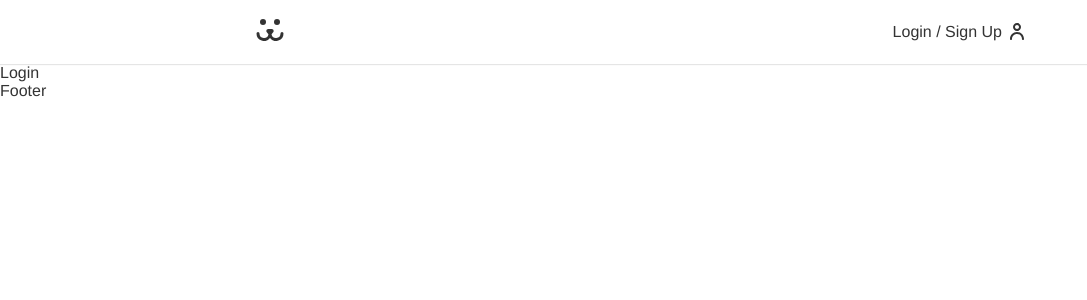
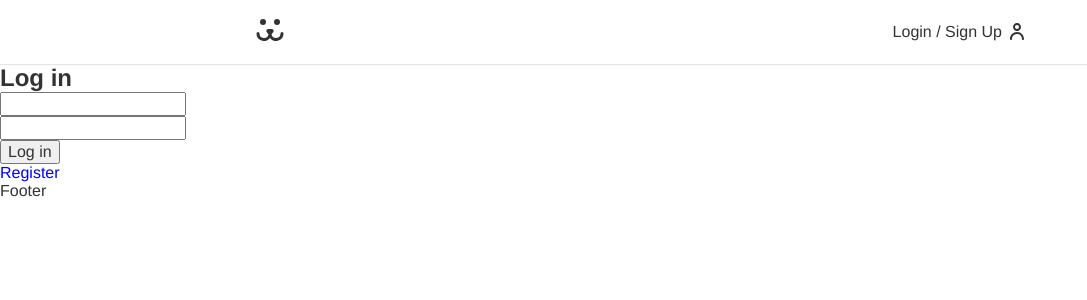
Before and after one commit to isabellerod/Dogs, a React (Vite) app: page /login in a window 1280 px wide. Shown: the top 300 px of the page, without its empty margins (0-1087 px from the left). Built offline with nearby package versions, Linux system fonts and the light colour scheme.

Commit message:
login routes and components

```diff
--- a/src/App.jsx
+++ b/src/App.jsx
@@ -13,7 +13,7 @@
       <Header />
       <Routes>
         <Route path="/" element={<Home />} />
-        <Route path="/login" element={<Login />} />
+        <Route path="/login/*" element={<Login />} />
       </Routes>
       <Footer />
     </BrowserRouter>
--- a/src/Components/Login/Login.jsx
+++ b/src/Components/Login/Login.jsx
@@ -1,9 +1,21 @@
-import React from 'react'
+import React from 'react';
+import { Routes, Route } from 'react-router-dom';
+import LoginForm from './LoginForm';
+import LoginCreate from './LoginCreate';
+import LoginLostPassword from './LoginLostPassword';
+import LoginResetPassword from './LoginResetPassword';
 
 const Login = () => {
   return (
-    <div>Login</div>
-  )
-}
+    <div>
+      <Routes>
+        <Route path='/' element={<LoginForm />} />
+        <Route path='create' element={<LoginCreate />} />
+        <Route path='lost' element={<LoginLostPassword />} />
+        <Route path='reset' element={<LoginResetPassword />} />
+      </Routes>
+    </div>
+  );
+};
 
-export default Login
+export default Login;
--- /dev/null
+++ b/src/Components/Login/LoginCreate.jsx
@@ -0,0 +1,9 @@
+import React from 'react';
+
+function LoginCreate() {
+  return (
+    <div>Login Create</div>
+  );
+}
+
+export default LoginCreate;
--- /dev/null
+++ b/src/Components/Login/LoginForm.jsx
@@ -0,0 +1,38 @@
+import React from 'react';
+import { Link } from 'react-router-dom';
+
+const LoginForm = () => {
+  const [username, setUsername] = React.useState('');
+  const [password, setPassword] = React.useState('');
+
+  function handleSubmit(event) {
+    event.preventDefault();
+    fetch('https://dogsapi.origamid.dev/json/jwt-auth/v1/token', {
+      method: 'POST',
+      headers: {
+        'Content-Type': 'application/jason'
+      },
+      body: JSON.stringify({username, password}),
+    }).then(response => {
+      console.log(response);
+      return response.json();
+    }).then(json => {
+      console.log(json);
+    });
+
+  }
+
+  return (
+    <section>
+      <h1>Log in</h1>
+      <form action="" onSubmit={handleSubmit}>
+        <input type="text" value={username} onChange={({target}) => setUsername(target.value)}/>
+        <input type="text" value={password} onChange={({target}) => setPassword(target.value)}/>
+        <button>Log in</button>
+      </form>
+      <Link to='/login/create'>Register</Link>
+    </section>
+  );
+};
+
+export default LoginForm;
--- /dev/null
+++ b/src/Components/Login/LoginLostPassword.jsx
@@ -0,0 +1,9 @@
+import React from 'react'
+
+function LoginLostPassword() {
+  return (
+    <div>LoginLostPassword</div>
+  )
+}
+
+export default LoginLostPassword
--- /dev/null
+++ b/src/Components/Login/LoginResetPassword.jsx
@@ -0,0 +1,9 @@
+import React from 'react'
+
+function LoginResetPassword() {
+  return (
+    <div>LoginResetPassword</div>
+  )
+}
+
+export default LoginResetPassword
```
